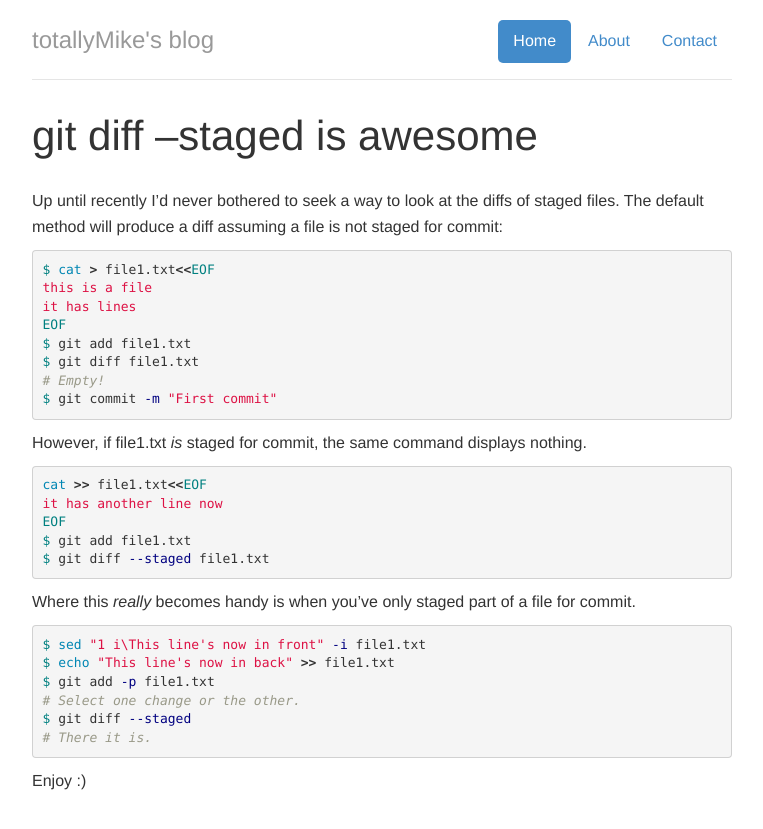
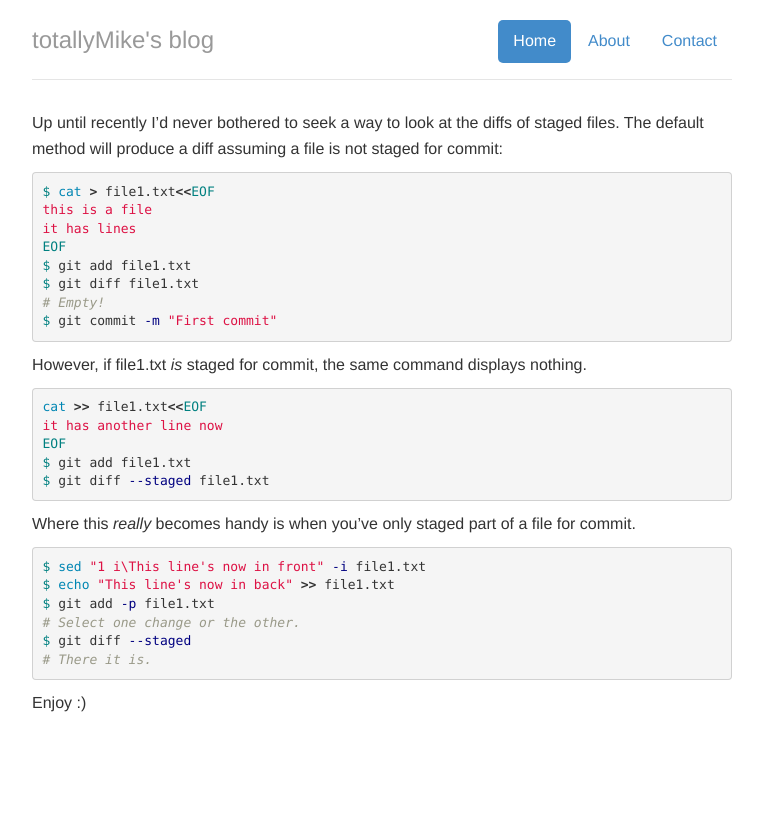
Before and after one commit to totallymike/totallymike.github.io, a Jekyll site: the page built from _posts/2013-06-04-git_observations.md, in a window 1280 px wide. Shown: the top 829 px of the page, without its empty margins (258-1021 px from the left). Built offline with Jekyll 4.4.1, drawn with Linux system fonts in a browser that asks for light colours; nearby versions of some CDN libraries; Markdown is read by kramdown in place of the engine named in the settings.

Commit message:
Dropped title

```diff
--- a/_posts/2013-06-04-git_observations.md
+++ b/_posts/2013-06-04-git_observations.md
@@ -3,8 +3,6 @@ layout: post
 title: You CAN see staged diffs
 tags: git
 ---
-## git diff --staged is awesome
-
 Up until recently I'd never bothered to seek a way to look at the
 diffs of staged files.
 The default method will produce a diff assuming a file is not staged for commit:
```
